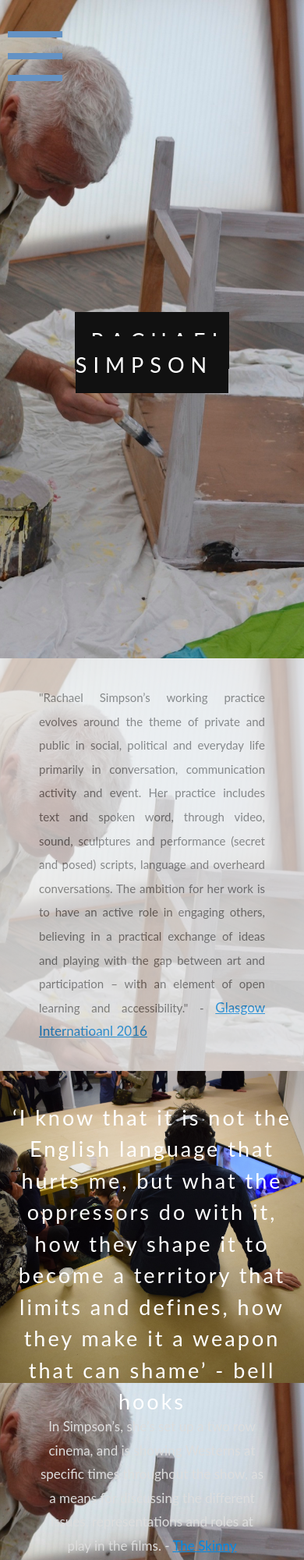
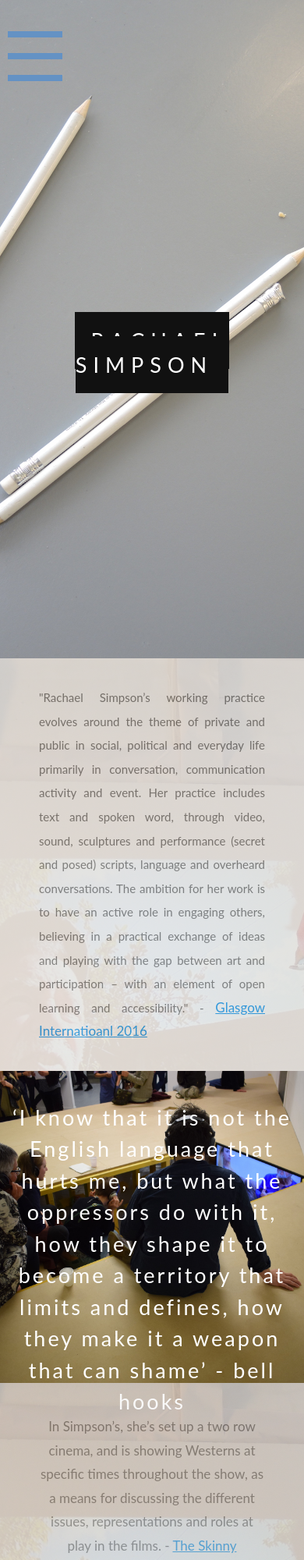
Before and after one commit to JosefBenassi1/rachaelswebsite, a plain HTML site: page index.html in a window 390 px wide. Shown: the top 2000 px of the page at 78% size. Drawn offline with Linux system fonts and the light colour scheme.

Commit message:
mobile para

```diff
--- a/css/main.css
+++ b/css/main.css
@@ -14,13 +14,12 @@ body, html{
 
 body.bimage{
 
-    background: url('../img/david_chair.jpg') no-repeat center center; -webkit-background-size: cover; -moz-background-size: cover; -o-background-size: cover;  background-attachment: fixed;
+    background: url('../img/dadscreen.jpg') no-repeat center center; -webkit-background-size: cover; -moz-background-size: cover; -o-background-size: cover;  background-attachment: fixed;
 
 }
 
 .pimg1, .pimg2, .pimg3, .pimg4{
   position:relative;
-
   background-position:center;
   background-size:cover;
   background-repeat:no-repeat;
@@ -62,6 +61,7 @@ body.bimage{
 .section{
   text-align:center;
   padding:50px 80px;
+  opacity:0.70;
 
 }
 .sectionvideo{
@@ -72,13 +72,14 @@ body.bimage{
 .section-light{
   background-color:#f4f4f4;
   color:#666;
-  opacity:0.70;
+
 }
 
 .section-dark{
 
-  color:#ddd;
-  background-color: transparent;
+  background-color:#f4f4f4;
+  color:#666;
+  opacity:0.5;
 }
 .section-last{
 
@@ -86,7 +87,7 @@ body.bimage{
   padding:10px 30px;
   background-color:#979A9A;
   color:#ddd;
-  opacity:0.7;
+
 
 }
 
--- a/index.html
+++ b/index.html
@@ -70,7 +70,7 @@
 		<!-- STICKY BUTTON END -->
 			<!-- Top Navigation -->
 
-<div class="pimg1" style= "background-image:url('./img/david_chair.jpg');">
+<div class="pimg1" style= "background-image:url('./img/pencil_words_launguages.jpg');">
     <div class="ptext">
       <span class="border">
         Rachael Simpson
@@ -119,7 +119,7 @@
   </section>
   </section>
 
-  <div class="pimg4" style= "background-image:url('./img/pencil_words_launguages.jpg');">
+  <div class="pimg4" style= "background-image:url('./img/david_chair.jpg');">
     <div class="ptext">
       <span class="border">
         Rachael Simpson
@@ -164,7 +164,7 @@
 			<nav>
 				<ul>
 					<li><a href="#">rachel simpson</a></li>
-					<li><a href="workwithfather.html">work with father</a></li>
+					<li><a href="#">work with father</a></li>
 					<li><a href="#">words and language</a></li>
 					<li><a href="#">information</a></li>
 					<li><a href="#">Video</a></li>
```
Also changed, not shown: img/theend.jpg (added).
